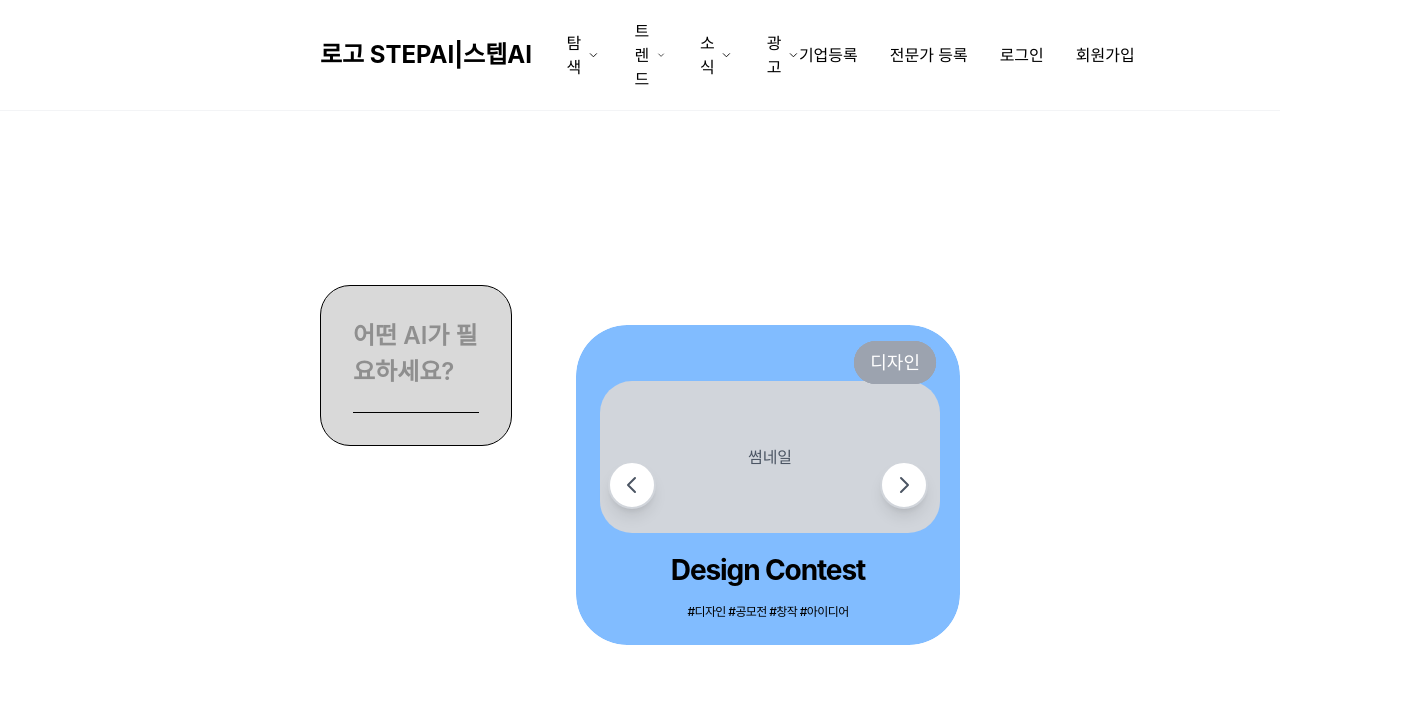
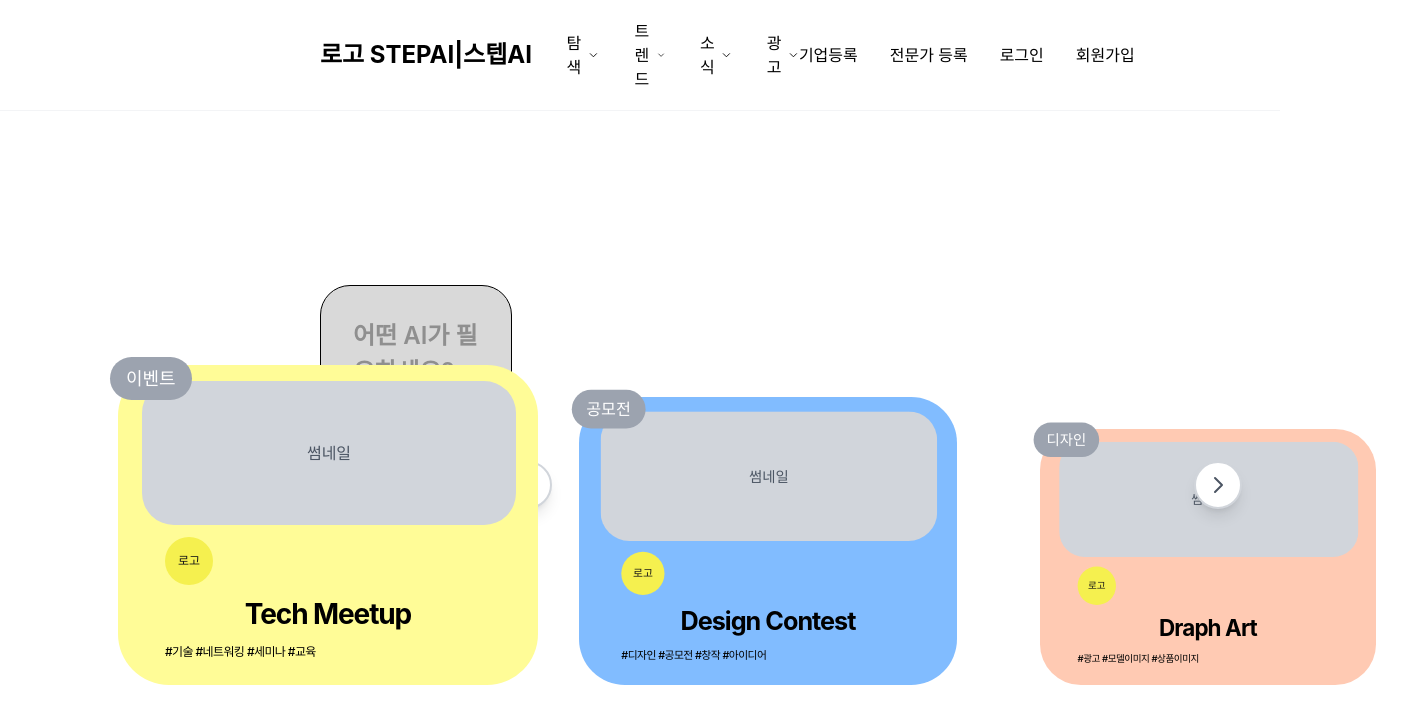
Before and after one commit to kimnamwook1/stepai-web, a Next.js app: page / in a window 1280 px wide. Shown: the top 724 px of the page, 1418 px wide, since content can reach past the window. Built offline with nearby package versions, Linux system fonts and the light colour scheme; a web font is replaced by a local one.

Commit message:
feat: implement 3-card stacked carousel with auto-rotation

```diff
--- a/src/components/ContentsMain.tsx
+++ b/src/components/ContentsMain.tsx
@@ -17,21 +17,22 @@ const ContentsMain = () => {
     const [inputText, setInputText] = useState('');
     const [currentCardIndex, setCurrentCardIndex] = useState(0);
     const textareaRef = useRef<HTMLTextAreaElement>(null);
+    const autoRotateRef = useRef<NodeJS.Timeout | null>(null);
 
-    // 더미 카드 데이터 (향후 API로 교체)
+    // 카드 데이터 (순서: 디자인, 이벤트, 공모전)
     const cardData: CardData[] = [
         {
-            id: 1,
-            category: '공모전',
-            title: 'Design Contest',
-            brand: 'Creative Hub',
+            id: 0,
+            category: '디자인',
+            title: 'Draph Art',
+            brand: 'Creative Studio',
             thumbnail: '/api/placeholder/340/280',
             logo: '/api/placeholder/60/60',
-            hashtags: '#디자인 #공모전 #창작 #아이디어',
-            color: '#81bcff'
+            hashtags: '#광고 #모델이미지 #상품이미지',
+            color: '#ffcab3'
         },
         {
-            id: 2,
+            id: 1,
             category: '이벤트',
             title: 'Tech Meetup',
             brand: 'Innovation Space',
@@ -41,14 +42,14 @@ const ContentsMain = () => {
             color: '#fffc97'
         },
         {
-            id: 3,
-            category: '디자인',
-            title: 'Draph Art',
-            brand: 'Creative Studio',
+            id: 2,
+            category: '공모전',
+            title: 'Design Contest',
+            brand: 'Creative Hub',
             thumbnail: '/api/placeholder/340/280',
             logo: '/api/placeholder/60/60',
-            hashtags: '#광고 #모델이미지 #상품이미지...',
-            color: '#ffcab3'
+            hashtags: '#디자인 #공모전 #창작 #아이디어',
+            color: '#81bcff'
         }
     ];
 
@@ -64,8 +65,23 @@ const ContentsMain = () => {
         adjustTextareaHeight();
     }, [inputText]);
 
-    // 카드 회전 함수
+    // 자동 회전 함수
+    const startAutoRotate = () => {
+        if (autoRotateRef.current) {
+            clearInterval(autoRotateRef.current);
+        }
+        autoRotateRef.current = setInterval(() => {
+            setCurrentCardIndex((prev) => (prev + 1) % cardData.length);
+        }, 3000);
+    };
+
+    // 수동 회전 함수
     const rotateCards = (direction: 'left' | 'right') => {
+        // 자동 회전 멈추고 다시 시작
+        if (autoRotateRef.current) {
+            clearInterval(autoRotateRef.current);
+        }
+
         if (direction === 'left') {
             setCurrentCardIndex((prev) =>
                 prev === 0 ? cardData.length - 1 : prev - 1
@@ -75,13 +91,40 @@ const ContentsMain = () => {
                 prev === cardData.length - 1 ? 0 : prev + 1
             );
         }
+
+        // 3초 후 자동 회전 재시작
+        setTimeout(startAutoRotate, 3000);
     };
 
-    // 카드 클릭 핸들러 (향후 상세페이지 이동)
+    // 카드 클릭 핸들러
     const handleCardClick = (cardId: number) => {
         console.log(`카드 ${cardId} 클릭됨 - 상세페이지 이동 예정`);
-        // 향후 router.push() 등으로 상세페이지 이동
     };
+
+    // 표시할 카드 순서 계산 (현재 인덱스 기준)
+    const getDisplayCards = () => {
+        const cards = [];
+        for (let i = 0; i < 3; i++) {
+            const cardIndex = (currentCardIndex + i) % cardData.length;
+            cards.push({
+                ...cardData[cardIndex],
+                displayIndex: i, // 0: 앞(100%), 1: 중간(90%), 2: 뒤(80%)
+            });
+        }
+        return cards;
+    };
+
+    // 컴포넌트 마운트 시 자동 회전 시작
+    useEffect(() => {
+        startAutoRotate();
+        return () => {
+            if (autoRotateRef.current) {
+                clearInterval(autoRotateRef.current);
+            }
+        };
+    }, []);
+
+    const displayCards = getDisplayCards();
 
     return (
         <section className="px-80 py-16">
@@ -104,91 +147,104 @@ const ContentsMain = () => {
                     </div>
                 </div>
 
-                {/* 회전카드 시스템 - 우측 */}
+                {/* ScrollCard_display - 우측 */}
                 <div className="w-3/5 relative">
-                    <div className="relative h-[400px] flex items-center justify-center">
-                        {/* 좌측 화살표 버튼 */}
+                    <div className="relative h-[400px] flex items-end justify-center">
+                        {/* 좌측 화살표 버튼 - 1번 카드 기준 좌측 30px, 1번 카드와 수직 센터 */}
                         <button
                             onClick={() => rotateCards('left')}
-                            className="absolute left-8 z-20 w-12 h-12 bg-white border-2 border-gray-300 rounded-full flex items-center justify-center hover:bg-gray-50 transition-colors duration-300 shadow-lg"
+                            className="absolute z-20 w-12 h-12 bg-white border-2 border-gray-300 rounded-full flex items-center justify-center hover:bg-gray-50 transition-colors duration-300 shadow-lg"
+                            style={{
+                                left: 'calc(50% - 210px - 30px - 24px)', // 1번 카드 중심에서 카드 절반 폭만큼 왼쪽 - 30px - 버튼 절반
+                                top: '50%',
+                                transform: 'translateY(-50%)'
+                            }}
                         >
                             <svg className="w-6 h-6 text-gray-600" fill="none" stroke="currentColor" viewBox="0 0 24 24">
                                 <path strokeLinecap="round" strokeLinejoin="round" strokeWidth={2} d="M15 19l-7-7 7-7" />
                             </svg>
                         </button>
 
-                        {/* 캐러셀 컨테이너 */}
-                        <div className="relative w-[420px] h-[320px] overflow-hidden rounded-[51px]">
-                            {/* 캐러셀 트랙 */}
+                        {/* 카드들 */}
+                        <div className="relative flex items-end justify-center gap-5">
+                            {displayCards.map((card) => {
+                                const scale = card.displayIndex === 0 ? 1 : card.displayIndex === 1 ? 0.9 : 0.8;
+                                const zIndex = 30 - card.displayIndex * 10;
+
+                                return (
                                     <div
-                                className="flex transition-transform duration-600 ease-in-out h-full"
+                                        key={`${card.id}-${card.displayIndex}`}
+                                        onClick={() => handleCardClick(card.id)}
+                                        className="relative cursor-pointer transition-all duration-600 ease-in-out"
                                         style={{
-                                    transform: `translateX(-${currentCardIndex * 100}%)`,
+                                            transform: `scale(${scale})`,
+                                            transformOrigin: 'bottom center',
+                                            zIndex: zIndex,
                                         }}
                                     >
-                                {cardData.map((card) => (
+                                        {/* 뱃지 - 좌상단 삐져나옴 */}
                                         <div
-                                        key={card.id}
-                                        onClick={() => handleCardClick(card.id)}
-                                        className="w-full h-full flex-shrink-0 rounded-[51px] cursor-pointer"
+                                            className="absolute bg-gray-400 text-white px-4 py-2 rounded-full z-10"
                                             style={{
-                                            backgroundColor: card.color,
+                                                top: '-8px',
+                                                left: '-8px'
                                             }}
                                         >
-                                        {/* 뱃지 - 우상단 */}
-                                        <div className="absolute top-4 right-6 bg-gray-400 text-white px-4 py-2 rounded-full z-10">
                                             <span className="text-[18px] font-medium" style={{ fontFamily: 'Inter' }}>
                                                 {card.category}
                                             </span>
                                         </div>
 
-                                        {/* 카드 내용 */}
-                                        <div className="p-6 h-full flex flex-col">
-                                            {/* 썸네일 이미지 (340x280px) */}
-                                            <div className="w-[340px] h-[210px] mx-auto rounded-[32px] overflow-hidden mb-4 mt-8">
+                                        {/* 카드 본체 */}
+                                        <div
+                                            className="w-[420px] h-[320px] rounded-[51px] p-6 flex flex-col"
+                                            style={{ backgroundColor: card.color }}
+                                        >
+                                            {/* 썸네일 이미지 - 10% 크게, 위로 올림 */}
+                                            <div className="w-[374px] h-[231px] mx-auto rounded-[32px] overflow-hidden mb-3 -mt-2">
                                                 <div className="w-full h-full bg-gray-300 flex items-center justify-center">
                                                     <span className="text-gray-600">썸네일</span>
                                                 </div>
                                             </div>
 
                                             {/* 하단 영역 */}
-                                            <div className="flex-1 flex flex-col justify-end">
-                                                {/* 브랜드 로고 & 서비스명 */}
-                                                <div className="flex items-center justify-between mb-3">
-                                                    {/* 브랜드 로고 - 디자인 카드만 */}
-                                                    {card.category === '디자인' && (
-                                                        <div className="flex items-center space-x-3">
-                                                            <div className="w-[40px] h-[40px] bg-[#f5f04f] rounded-full flex items-center justify-center">
+                                            <div className="flex-1 flex flex-col">
+                                                {/* 로고 - 썸네일 좌측정렬, 20% 크게 */}
+                                                <div className="flex items-start mb-2" style={{ marginLeft: '23px' }}>
+                                                    <div className="w-[48px] h-[48px] bg-[#f5f04f] rounded-full flex items-center justify-center flex-shrink-0">
                                                         <span className="text-xs">로고</span>
                                                     </div>
                                                 </div>
-                                                    )}
 
-                                                    {/* 서비스명 (가운데 정렬) */}
-                                                    <div className="flex-1 text-center">
+                                                {/* 서비스명 - 가운데 정렬 */}
+                                                <div className="text-center mb-2">
                                                     <h4 className="text-[28px] font-bold text-black" style={{ fontFamily: 'Inter', letterSpacing: '-1.104px' }}>
                                                         {card.title}
                                                     </h4>
                                                 </div>
-                                                </div>
 
-                                                {/* 해시태그 */}
-                                                <div className="text-center">
-                                                    <p className="text-[12px] font-medium text-black truncate" style={{ fontFamily: 'Inter', letterSpacing: '-0.608px' }}>
+                                                {/* 해시태그 - 썸네일 좌측정렬 */}
+                                                <div style={{ marginLeft: '23px' }}>
+                                                    <p className="text-[12px] font-medium text-black" style={{ fontFamily: 'Inter', letterSpacing: '-0.608px' }}>
                                                         {card.hashtags}
                                                     </p>
                                                 </div>
                                             </div>
                                         </div>
                                     </div>
-                                ))}
-                            </div>
+                                );
+                            })}
                         </div>
 
-                        {/* 우측 화살표 버튼 */}
+                        {/* 우측 화살표 버튼 - 3번 카드 기준 우측 30px, 1번 카드와 수직 센터 */}
                         <button
                             onClick={() => rotateCards('right')}
-                            className="absolute right-8 z-20 w-12 h-12 bg-white border-2 border-gray-300 rounded-full flex items-center justify-center hover:bg-gray-50 transition-colors duration-300 shadow-lg"
+                            className="absolute z-20 w-12 h-12 bg-white border-2 border-gray-300 rounded-full flex items-center justify-center hover:bg-gray-50 transition-colors duration-300 shadow-lg"
+                            style={{
+                                right: 'calc(50% - 420px - 30px - 24px)', // 3번 카드 끝에서 30px + 버튼 절반
+                                top: '50%',
+                                transform: 'translateY(-50%)'
+                            }}
                         >
                             <svg className="w-6 h-6 text-gray-600" fill="none" stroke="currentColor" viewBox="0 0 24 24">
                                 <path strokeLinecap="round" strokeLinejoin="round" strokeWidth={2} d="M9 5l7 7-7 7" />
```
Lines whose indentation alone changed are shown as unchanged.
